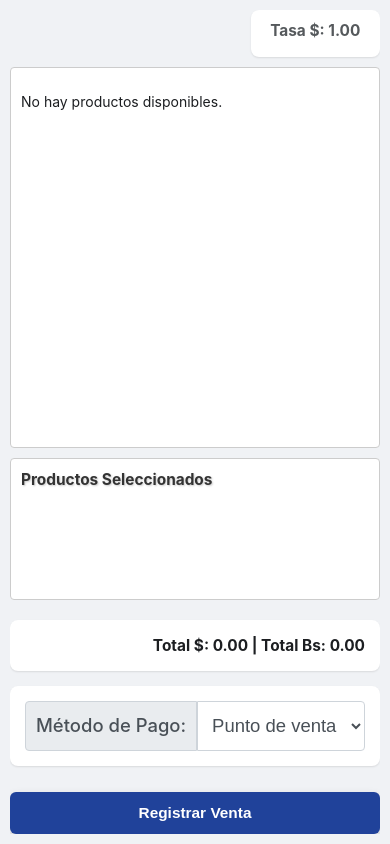
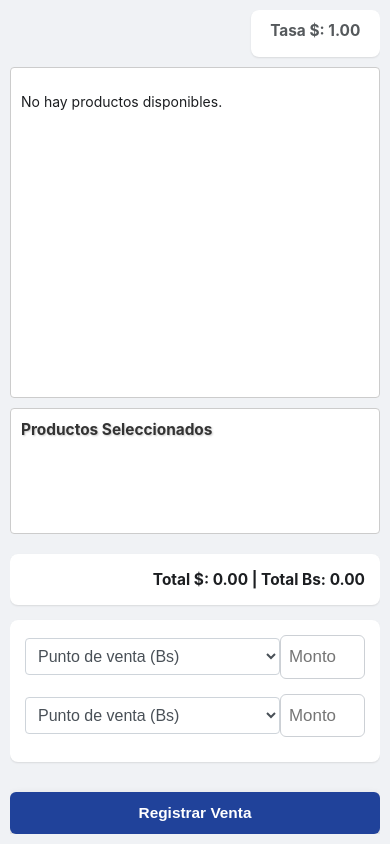
Before and after one commit to manuel-marg/ADH-Control-de-Ventas, a website: page www/ventas.html in a window 390 px wide. Drawn offline with Linux system fonts and the light colour scheme; some packages are replaced by stand-ins of ours; sample sign-in values are in the browser's storage.

Commit message:
Agregando solo la vista para las dos formas de pago

```diff
--- a/www/css/index.css
+++ b/www/css/index.css
@@ -627,3 +627,33 @@ a:hover {
     background-color: #dc3545;
     color: white;
 }
+
+.payment-row {
+    display: flex;
+    align-items: center;
+    margin-bottom: 10px;
+}
+
+.payment-row .form-group:first-child {
+    flex: 0 0 75%;
+}
+
+.payment-row .form-group:last-child {
+    flex: 0 0 25%;
+}
+
+.payment-row select {
+    width: 100%;
+    padding: 8px;
+    margin-right: 5px;
+}
+
+.payment-row input[type="number"] {
+    width: 100%;
+    padding: 8px;
+    margin-bottom: 0px;
+}
+
+.payment-row + .payment-row {
+    margin-top: 15px;
+}
--- a/www/ventas.html
+++ b/www/ventas.html
@@ -38,12 +38,11 @@
             <div id="total-venta" style="text-align: right; margin-top: 10px; font-weight: bold;">
                 Total $: <span id="total-venta-usd">0.00</span> | Total Bs: <span id="total-venta-bs">0.00</span>
             </div>
-            <div class="input-group mb-3">
-                <div class="input-group" style="width: auto;">
-                    <div class="input-group-prepend">
-                        <span class="input-group-text">Método de Pago:</span>
-                    </div>
-                    <select id="metodo-pago" class="form-control">
+            <div id="payment-methods">
+                <!-- Payment Row 1 -->
+                <div class="payment-row">
+                    <div class="form-group">
+                        <select class="form-control" id="metodo-pago-1">
                             <option value="Punto de venta (Bs)">Punto de venta (Bs)</option>
                             <option value="Efectivo ($)">Efectivo ($)</option>
                             <option value="Pago Movil">Pago Movil</option>
@@ -52,6 +51,28 @@
                             <option value="Zelle">Zelle</option>
                             <option value="Transferencia en $">Transferencia en $</option>
                         </select>
+                    </div>
+                    <div class="form-group">
+                        <input type="number" class="form-control" id="monto-pago-1" placeholder="Monto" step="0.01">
+                    </div>
+                </div>
+
+                <!-- Payment Row 2 -->
+                <div class="payment-row">
+                    <div class="form-group">
+                        <select class="form-control" id="metodo-pago-2">
+                            <option value="Punto de venta (Bs)">Punto de venta (Bs)</option>
+                            <option value="Efectivo ($)">Efectivo ($)</option>
+                            <option value="Pago Movil">Pago Movil</option>
+                            <option value="Transferencia en Bs.">Transferencia en Bs.</option>
+                            <option value="Efectivo en Bs.">Efectivo en Bs.</option>
+                            <option value="Zelle">Zelle</option>
+                            <option value="Transferencia en $">Transferencia en $</option>
+                        </select>
+                    </div>
+                    <div class="form-group">
+                        <input type="number" class="form-control" id="monto-pago-2" placeholder="Monto" step="0.01">
+                    </div>
                 </div>
             </div>
             <button id="registrar-venta-button" style="margin-top: 15px;">Registrar Venta</button>
```
Lines whose indentation alone changed are shown as unchanged.
